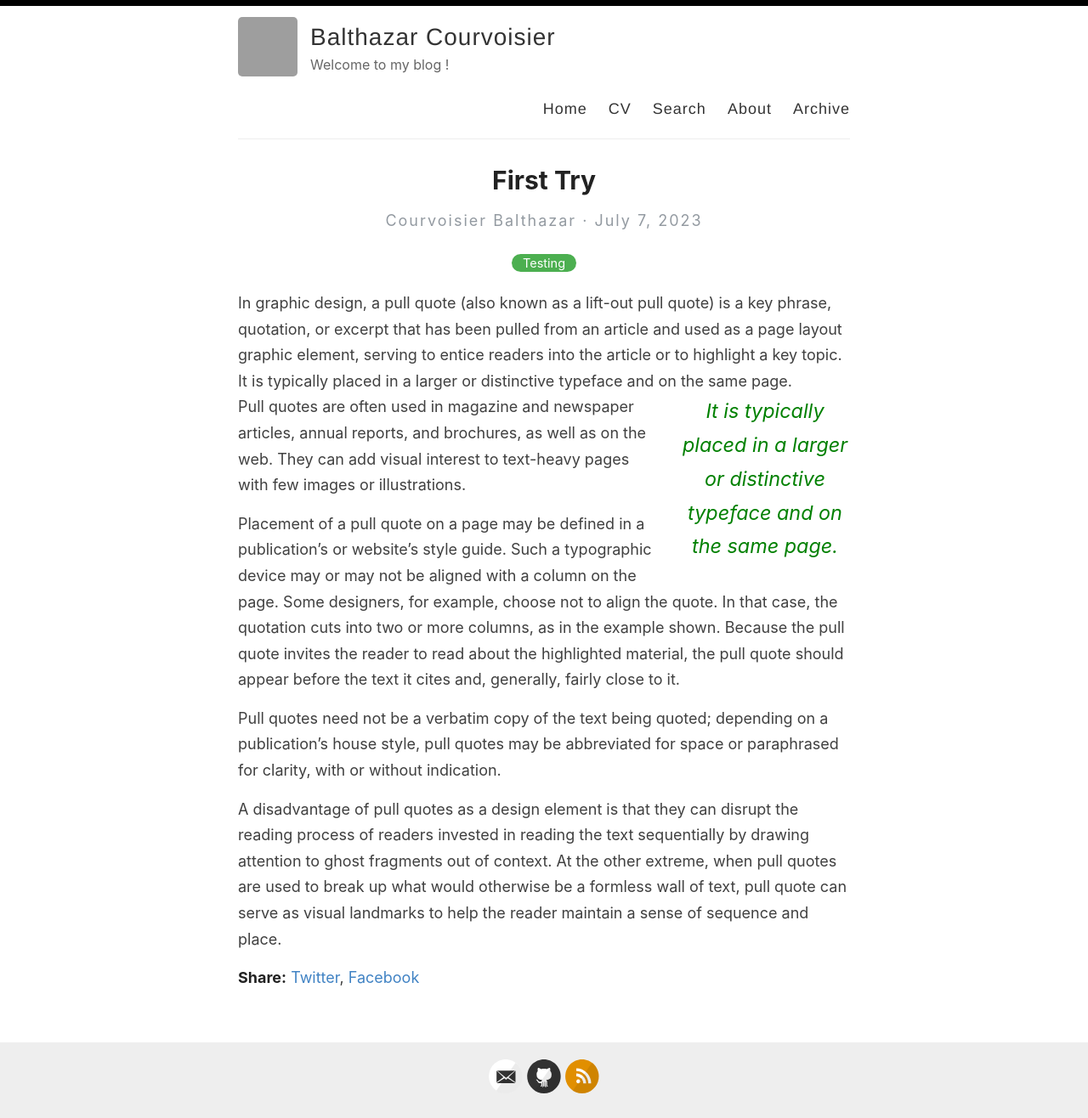
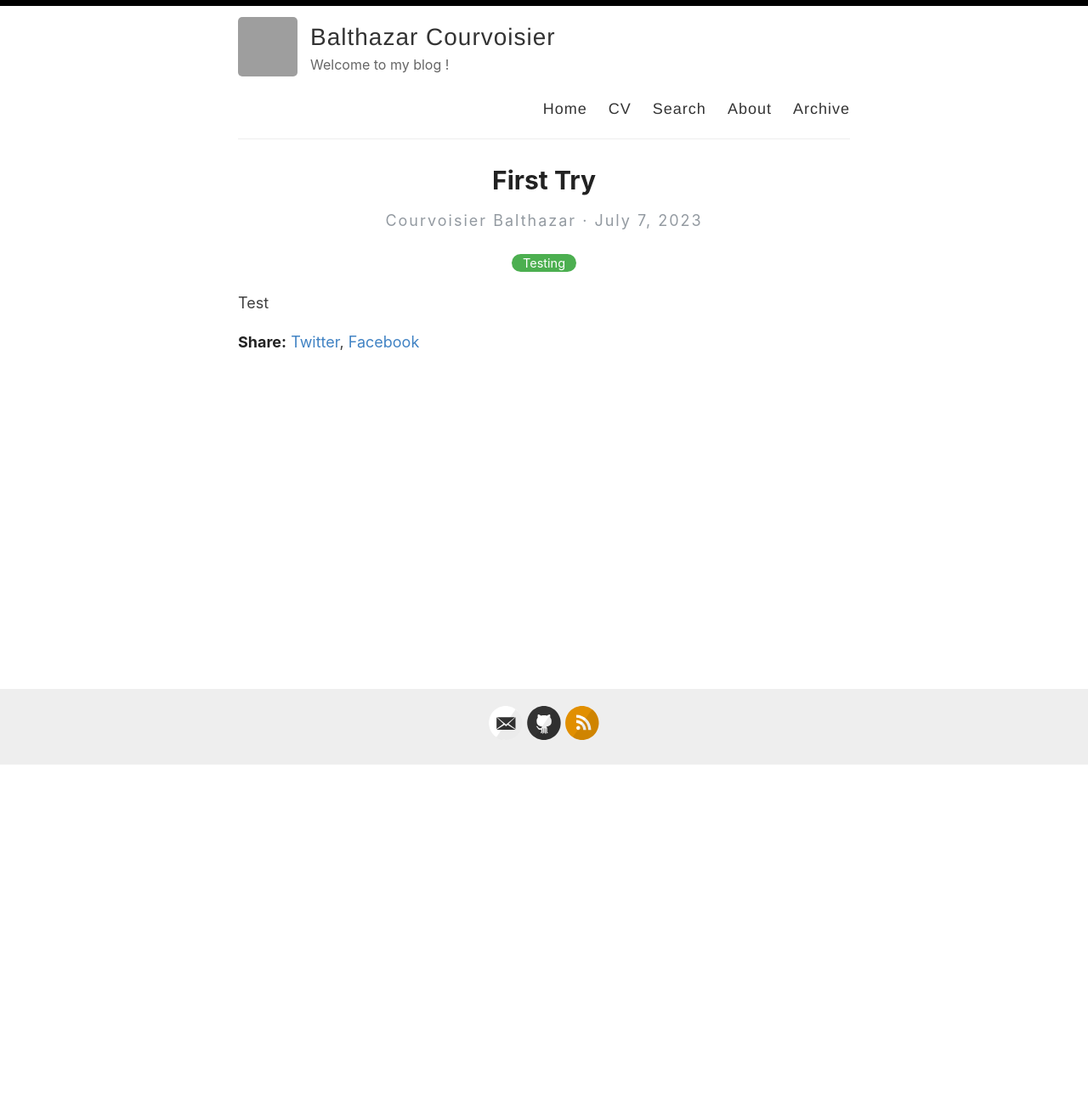
Before and after one commit to Zaltarba/blog, a Jekyll site: the page built from _posts/2023-07-07-firsttry.md, in a window 1280 px wide. Shown: the whole page at 85% size. Built offline with Jekyll 4.4.1, drawn with Linux system fonts in a browser that asks for light colours; after the commit the page ends 901 px from its top, so only the background shows below that; grey boxes are pictures that could not be loaded.

Commit message:
Update 2023-07-07-firsttry.md

```diff
--- a/_posts/2023-07-07-firsttry.md
+++ b/_posts/2023-07-07-firsttry.md
@@ -2,13 +2,7 @@
 layout: post
 title:  First Try
 categories: [Testing]
-excerpt: In graphic design, a pull quote (also known as a lift-out pull quote) is a key phrase, quotation, or excerpt that has been pulled from an article and used as a page layout graphic element, serving to entice readers into the article or to highlight a key topic.
+excerpt: Just a test
 ---
 
-In graphic design, a pull quote (also known as a lift-out pull quote) is a key phrase, quotation, or excerpt that has been pulled from an article and used as a page layout graphic element, serving to entice readers into the article or to highlight a key topic. {% include pullquote.html quote="It is typically placed in a larger or distinctive typeface and on the same page." %} Pull quotes are often used in magazine and newspaper articles, annual reports, and brochures, as well as on the web. They can add visual interest to text-heavy pages with few images or illustrations.
-
-Placement of a pull quote on a page may be defined in a publication's or website's style guide. Such a typographic device may or may not be aligned with a column on the page. Some designers, for example, choose not to align the quote. In that case, the quotation cuts into two or more columns, as in the example shown. Because the pull quote invites the reader to read about the highlighted material, the pull quote should appear before the text it cites and, generally, fairly close to it.
-
-Pull quotes need not be a verbatim copy of the text being quoted; depending on a publication's house style, pull quotes may be abbreviated for space or paraphrased for clarity, with or without indication.
-
-A disadvantage of pull quotes as a design element is that they can disrupt the reading process of readers invested in reading the text sequentially by drawing attention to ghost fragments out of context. At the other extreme, when pull quotes are used to break up what would otherwise be a formless wall of text, pull quote can serve as visual landmarks to help the reader maintain a sense of sequence and place.
+Test
```
